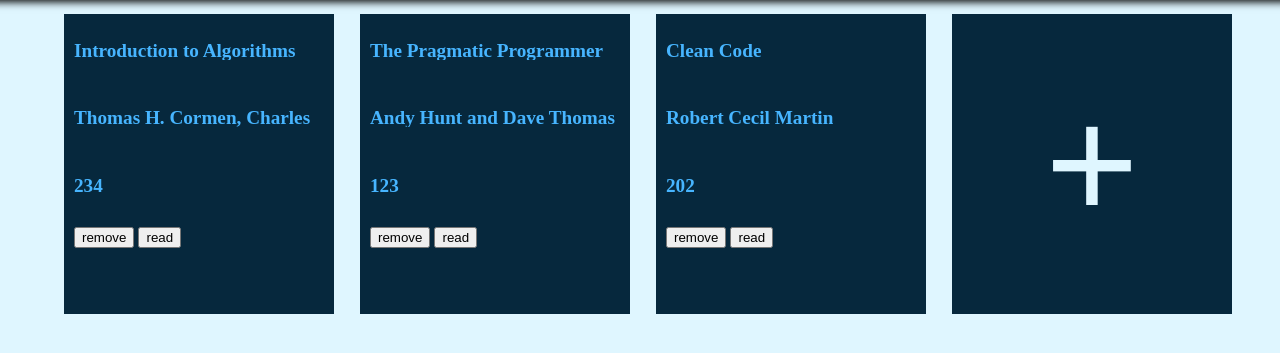
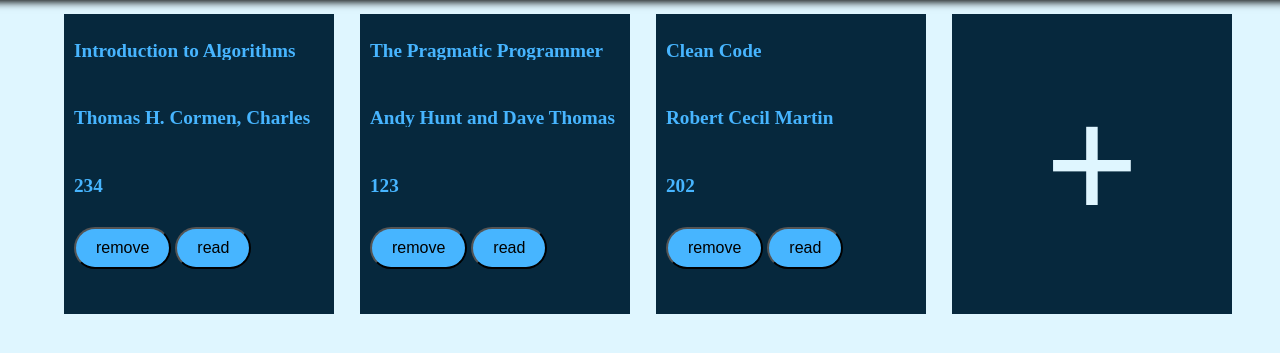
Before and after one commit to Aknexad/library, a plain HTML site: page index.html in a window 1280 px wide. Shown: the part 167-520 px from the top of the page. Drawn offline with Linux system fonts and the light colour scheme.

Commit message:
stylr for remove btn

```diff
--- a/style.css
+++ b/style.css
@@ -164,3 +164,17 @@ div > input {
   border: 2px solid wheat;
   border-radius: 10px;
 }
+
+.removeBtn {
+  background-color: var(--third-color);
+  padding: 10px 20px;
+  font-size: 1rem;
+  border-radius: 30px;
+}
+
+.read {
+  background-color: var(--third-color);
+  padding: 10px 20px;
+  font-size: 1rem;
+  border-radius: 30px;
+}
```
